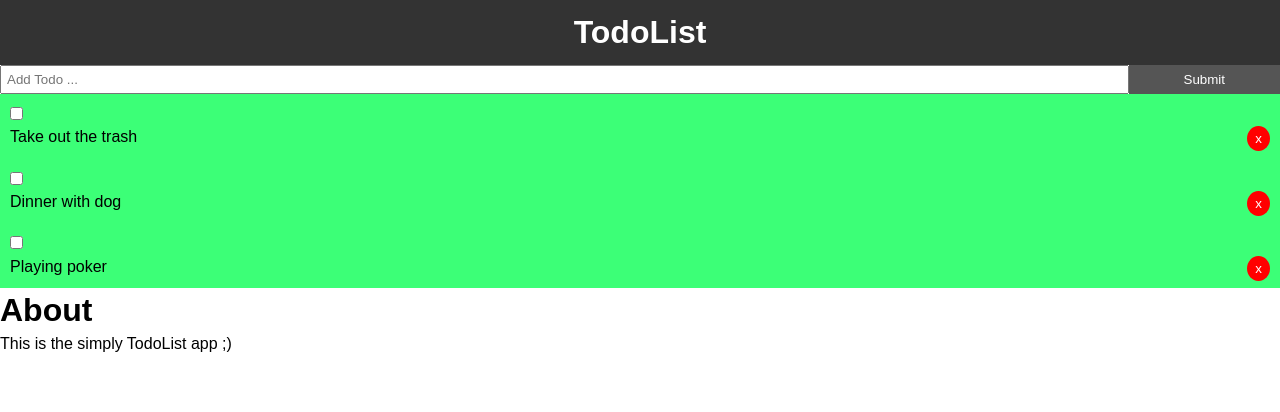
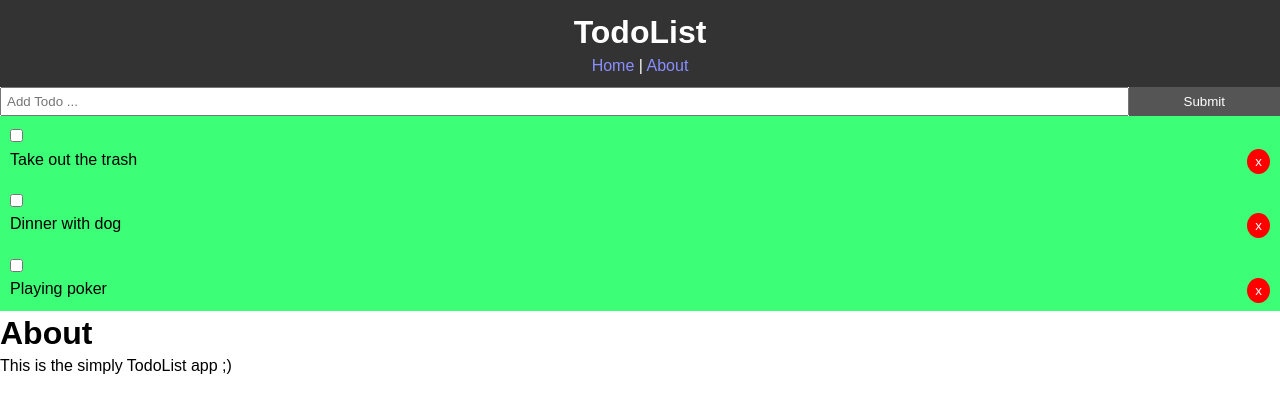
Before and after one commit to derkaczes/react-todo-list, a React (Create React App) app: page /about in a window 1280 px wide. Shown: the top 412 px of the page. Built offline with nearby package versions, Linux system fonts and the light colour scheme; the HTML template or start-up script is replaced by a standard one.

Commit message:
Create navigation panel

```diff
--- a/src/components/layout/Header.js
+++ b/src/components/layout/Header.js
@@ -1,9 +1,12 @@
 import React from 'react';
+import { Link } from 'react-router-dom';
 
 function Header() {
     return (
         <header style={headerStyle}>
             <h1>TodoList</h1>
+            <Link style={linkStyle} to="/">Home</Link> | <Link
+            style={linkStyle} to="/about">About</Link>
         </header>
     )
 }
@@ -15,4 +18,9 @@
     padding: '10px'
 }
 
+const linkStyle = {
+    color: '#898fff',
+    textDecoration: 'none'
+}
+
 export default Header;
```
